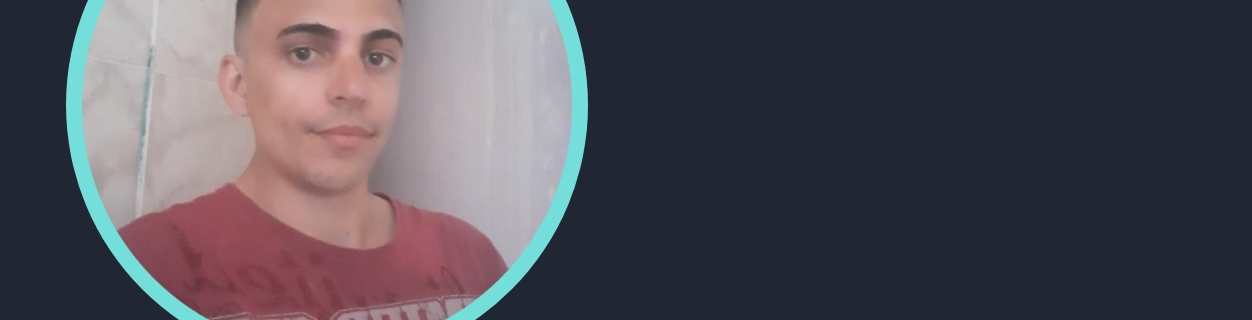
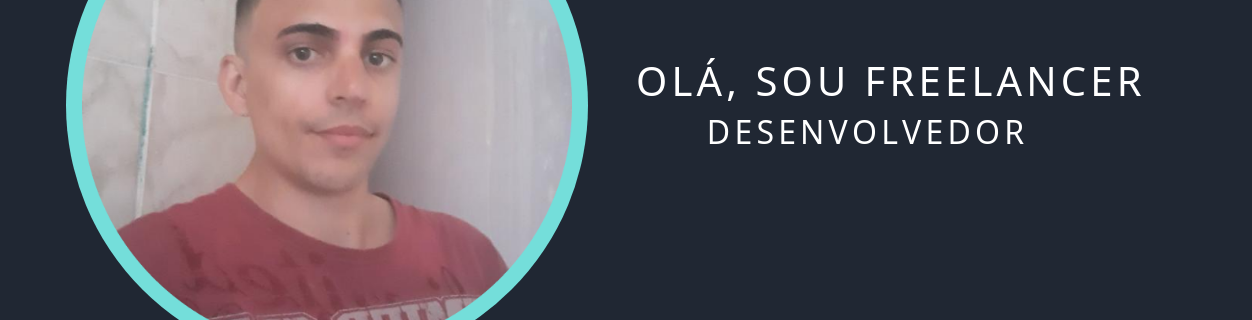
Before and after one commit to mktechnologyweb/meuportifolio, a plain HTML site: page index.html in a window 1280 px wide. Shown: the part 340-660 px from the top of the page, 28-1280 px from the left. Drawn offline with nearby package versions, Linux system fonts and the light colour scheme; the site is published under a folder, as on GitHub Pages, so addresses that start at the root find nothing.

Commit message:
Update index.html

```diff
--- a/index.html
+++ b/index.html
@@ -623,7 +623,7 @@
         </div>
     </section>
     <script src="https://unpkg.com/aos@next/dist/aos.js"></script>
-    <script src="/script/script.js"></script>
+    <script src="script/script.js"></script>
     <script src="https://cdn.jsdelivr.net/npm/@popperjs/core@2.11.6/dist/umd/popper.min.js"
         integrity="sha384-oBqDVmMz9ATKxIep9tiCxS/Z9fNfEXiDAYTujMAeBAsjFuCZSmKbSSUnQlmh/jp3"
         crossorigin="anonymous"></script>
```
